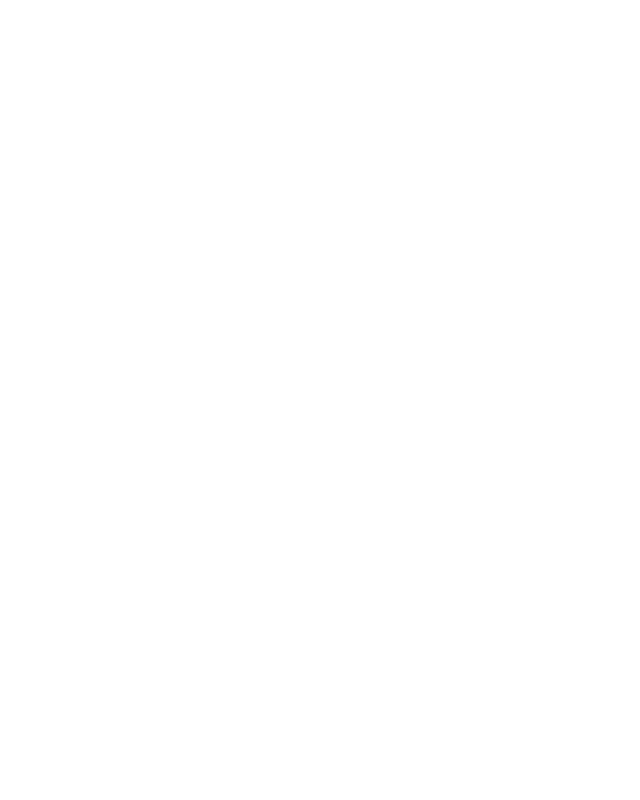
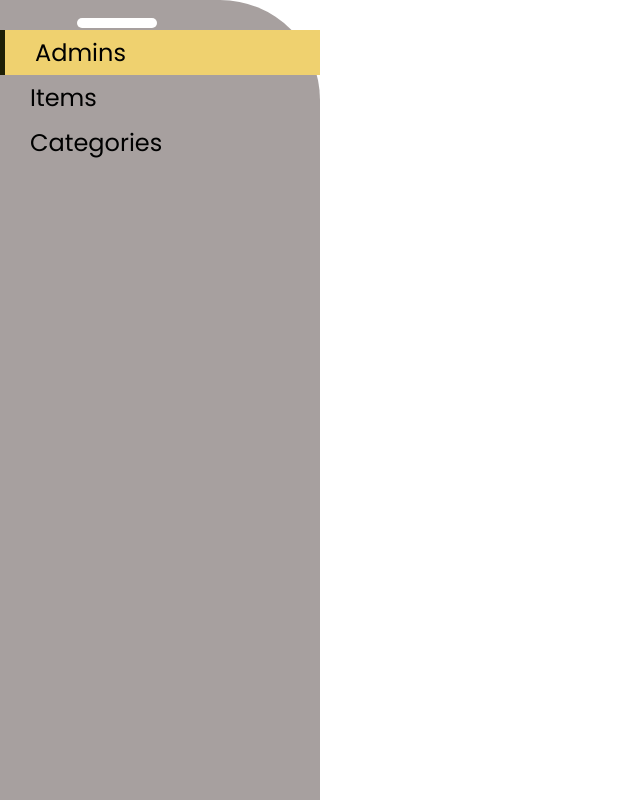
Before and after one commit to NoureddineAbouZahr/Lost, a React (Create React App) app in the folder AdminFrontend/admin/: page /admins in a window 1280 px wide. Before the commit this address had no page. Shown: the whole page, without its empty margins (0-640 px from the left). Built offline with nearby package versions, Linux system fonts and the light colour scheme.

Commit message:
focused navigations

```diff
--- a/AdminFrontend/admin/src/App.js
+++ b/AdminFrontend/admin/src/App.js
@@ -3,12 +3,14 @@
 import Admin from './component/Admin';
 import Categories from './component/Categories';
 import Items from './component/Items';
+import Admins from './component/Admins';
 function App() {
   return (
   <Router>
     <Routes>
       <Route exact path='/' element={<Login />}></Route>
       <Route exact path='/admin' element={<Admin />}></Route>
+      <Route exact path='/admins' element={<Admins />}></Route>
       <Route exact path='/items' element={<Items />}></Route>
       <Route exact path='/Categories' element={<Categories />}></Route>
     </Routes>
--- a/AdminFrontend/admin/src/component/Admins.js
+++ b/AdminFrontend/admin/src/component/Admins.js
@@ -0,0 +1,12 @@
+import React from 'react'
+import Navmenu from './Navmenu'
+
+const Admins = () => {
+  return (
+    <div>
+        <Navmenu />
+    </div>
+  )
+}
+
+export default Admins
--- a/AdminFrontend/admin/src/component/Navmenu.js
+++ b/AdminFrontend/admin/src/component/Navmenu.js
@@ -1,17 +1,25 @@
 import React from 'react';
 import { Link } from 'react-router-dom';
+import { useLocation } from 'react-router-dom';
 /*import { FontAwesomeIcon } from '@fortawesome/react-fontawesome';
 import {solid, regular, brands} from '@fortawesome/fontawesome-svg-core/import.macro'*/
 const Navmenu = () => {
-
+  const path = useLocation().pathname;
+  function navigateStyle(e) {
+    const target = e.target.parentElement;
+    Array.from(target.parentElement.children).forEach(sibling => {
+      sibling.classList.remove('open');
+    });
+    target.classList.add('open');
+  }
   return (
     <div className='sidebar'>
         <h2>{localStorage.getItem("name")}</h2>
 
         <ol>
-            <li><a href='#'><i className=''></i>Admins</a></li>
-            <li><a href='#'><i className=''></i>Items</a></li>
-            <li><Link to ='/Categories'><i className=''></i>Categories</Link></li>
+            <li className={path == '/admins' ? 'open': ''}><Link to='/admins'><i></i>Admins</Link></li>
+            <li className={path == '/admin' ? 'open': ''}><Link to='/admin'><i></i>Items</Link></li>
+            <li className={path == '/Categories' ? 'open': ''}><Link to ='/Categories'><i></i>Categories</Link></li>
 
         </ol>
     </div>
--- a/AdminFrontend/admin/src/index.css
+++ b/AdminFrontend/admin/src/index.css
@@ -136,7 +136,7 @@
   color: black;
   font-size: 1.5em;
   padding: 5px 30px;
-  margin: 10px 0;
+  /* margin: 10px 0; */
   text-decoration: none;
 }
 
@@ -149,7 +149,12 @@
   background-color: rgb(239, 209, 111);
   transition: 400ms;
   border-left: 5px solid rgb(30, 32, 6);
+}
 
+
+.sidebar ol li.open {
+  background-color: rgb(239, 209, 111);
+  border-left: 5px solid rgb(30, 32, 6);
 }
 
 /* .sidebar ol li:hover:before {
```
